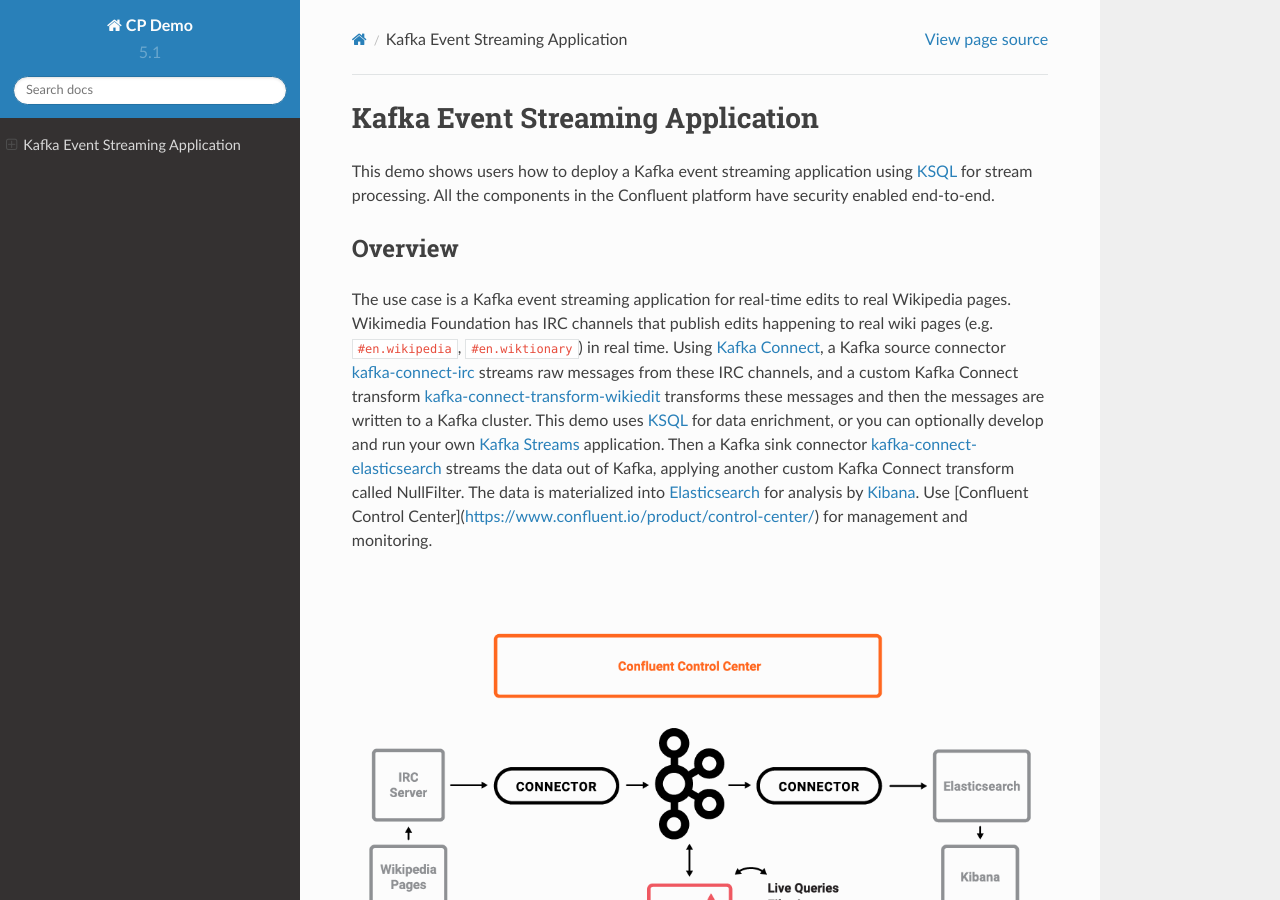
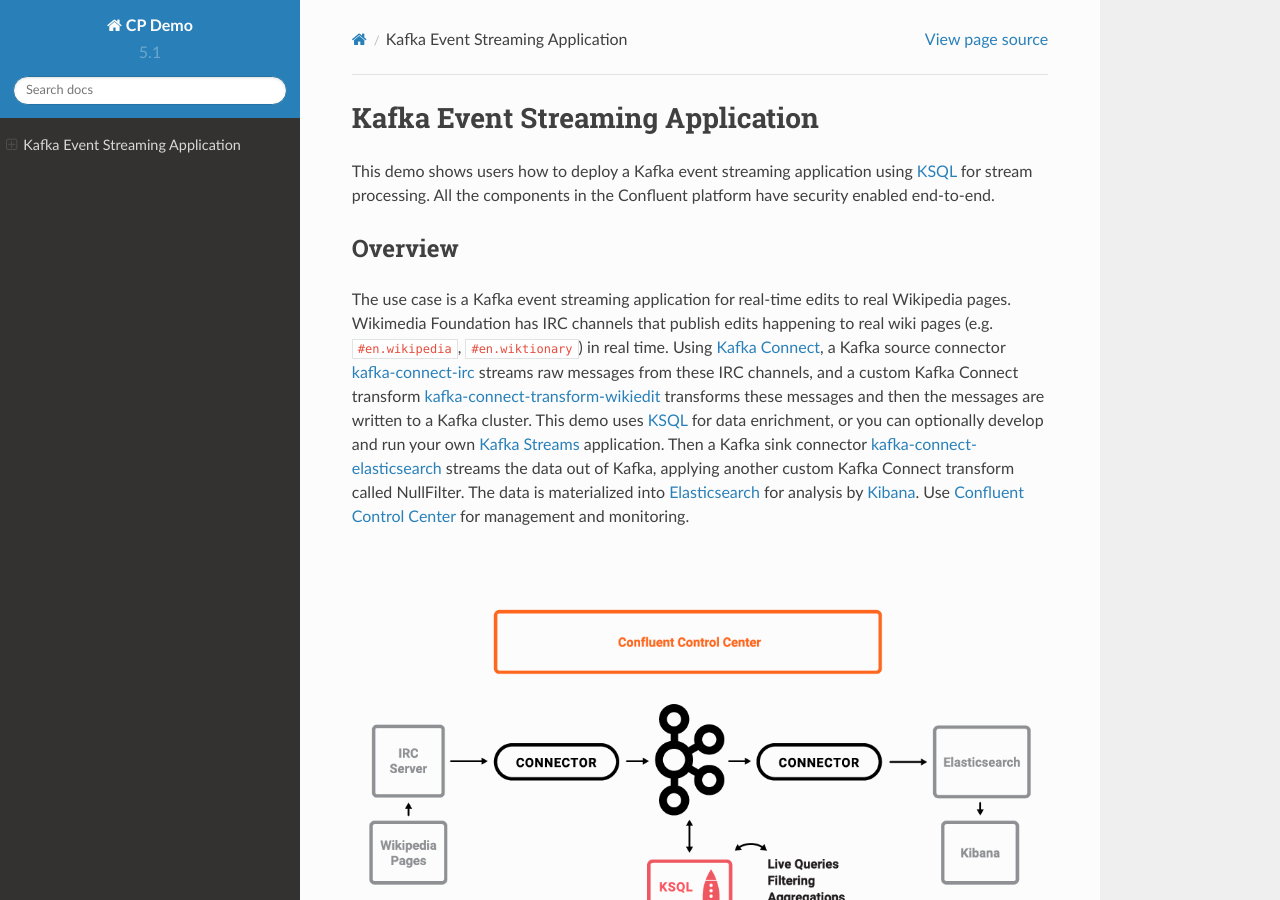
Before and after one commit to confluentinc/cp-demo, a Sphinx documentation site: the page built from docs/index.rst, in a window 1280 px wide and 900 px high. Built offline with Sphinx 7.4.7 and the Read the Docs theme 2.0.0, drawn with Linux system fonts in a browser that asks for light colours.

Commit message:
Fix markdown-style link to C3 docs

```diff
--- a/docs/index.rst
+++ b/docs/index.rst
@@ -30,7 +30,7 @@
 transform called NullFilter. The data is materialized into
 `Elasticsearch <https://www.elastic.co/products/elasticsearch>`__ for
 analysis by `Kibana <https://www.elastic.co/products/kibana>`__.
-Use [Confluent Control Center](https://www.confluent.io/product/control-center/) for management and monitoring.
+Use `Confluent Control Center <https://www.confluent.io/product/control-center/>`__ for management and monitoring.
 
 
 .. figure:: images/drawing.png
```
